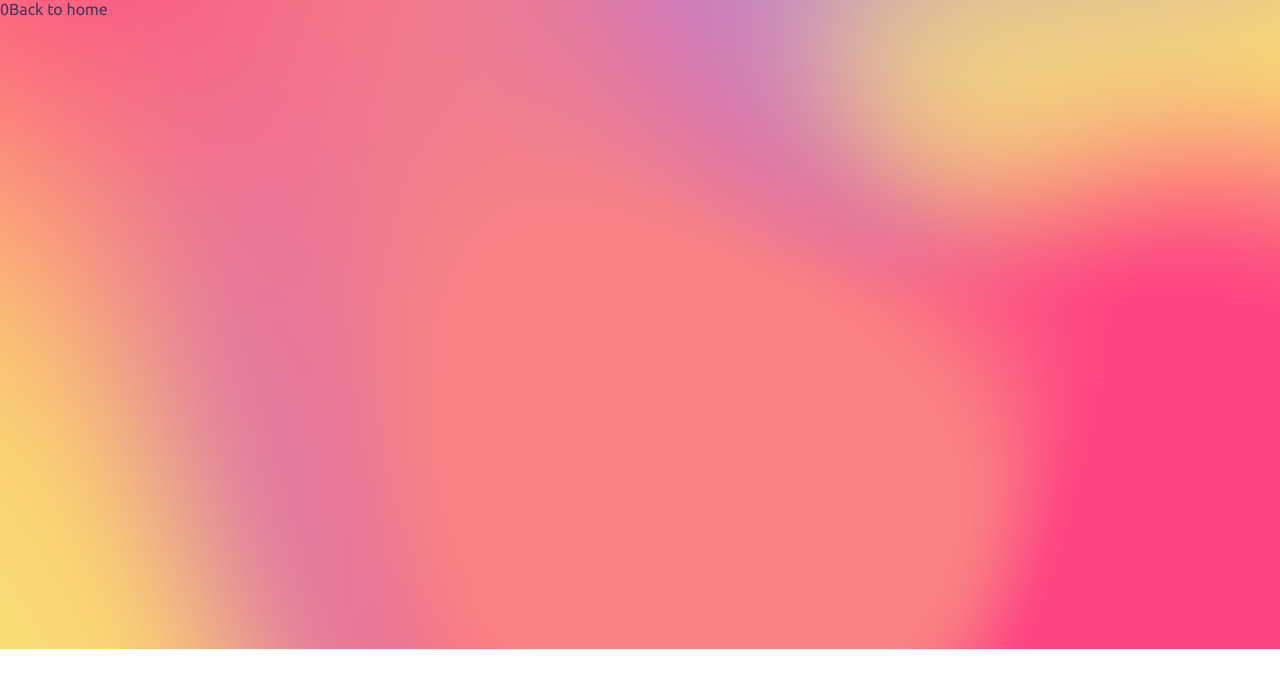
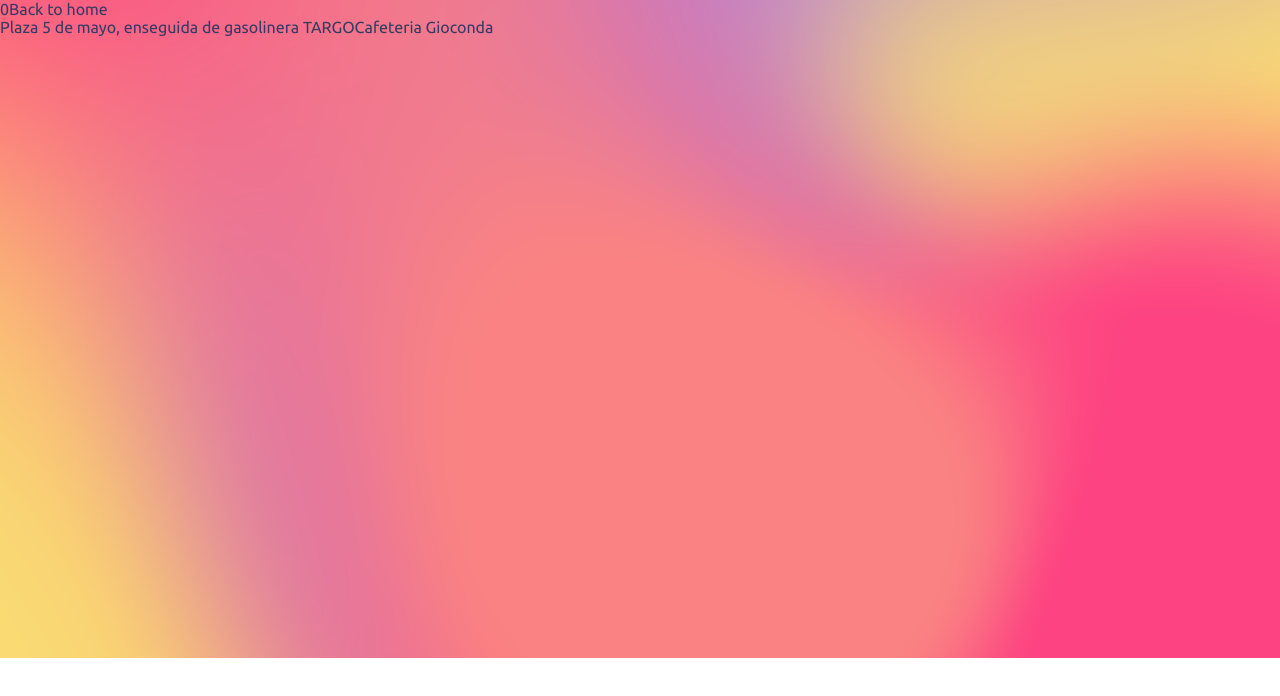
Before and after one commit to DaatKruby/coffee-stores-near, a Next.js app: page /coffee-store/0 in a window 1280 px wide. Shown: the top 696 px of the page. Built offline with nearby package versions, Linux system fonts and the light colour scheme.

Commit message:
added coffe store toe harcoded list

```diff
--- a/data/coffee-stores.json
+++ b/data/coffee-stores.json
@@ -4,12 +4,20 @@
       "name": "Cafeteria Gioconda",
       "imgUrl": "https://images.unsplash.com/photo-1504753793650-d4a2b783c15e?ixid=MnwxMjA3fDB8MHxwaG90by1wYWdlfHx8fGVufDB8fHx8&ixlib=rb-1.2.1&auto=format&fit=crop&w=2000&q=80",
       "websiteUrl": "https://www.strangelovecoffee.ca/",
-      "address": "983 Queen St E, Toronto, ON M4M 1K2",
-      "neighbourhood": "at King and Spadina"
+      "address": "Plaza 5 de mayo, enseguida de gasolinera TARGO",
+      "neighbourhood": "Centro, plaza 5 de mayo"
     },
     {
       "id": 1,
       "name": "Caffenio",
+      "imgUrl": "https://images.unsplash.com/photo-1498804103079-a6351b050096?ixid=MnwxMjA3fDB8MHxwaG90by1wYWdlfHx8fGVufDB8fHx8&ixlib=rb-1.2.1&auto=format&fit=crop&w=2468&q=80",
+      "websiteUrl": "https://www.darkhorseespresso.com/",
+      "address": "401 Richmond St W",
+      "neighbourhood": "Richmond and Spadina"
+    },
+    {
+      "id": 2,
+      "name": "Coffee Vita",
       "imgUrl": "https://images.unsplash.com/photo-1498804103079-a6351b050096?ixid=MnwxMjA3fDB8MHxwaG90by1wYWdlfHx8fGVufDB8fHx8&ixlib=rb-1.2.1&auto=format&fit=crop&w=2468&q=80",
       "websiteUrl": "https://www.darkhorseespresso.com/",
       "address": "401 Richmond St W",
--- a/pages/coffee-store/[id].js
+++ b/pages/coffee-store/[id].js
@@ -1,10 +1,36 @@
 import { useRouter } from "next/router"
 import Link from "next/link";
 
-export default function CoffeeStore() {
+import coffeStoresData from '../../data/coffee-stores.json';
+
+export function getStaticProps(staticProps) {
+    const params = staticProps.params;
+
+    return {
+        props: {
+            coffeeStore: coffeStoresData.find(coffeeStore => {
+                return coffeeStore.id.toString() === params.id;
+            })
+        }
+    }
+}
+
+export function getStaticPaths() {
+    return {
+        paths: [
+            { params: { id: '0' } },
+            { params: { id: '1' } },
+        ],
+        fallback: true,
+    }
+}
+
+export default function CoffeeStore(props) {
 
     const router = useRouter();
     const id = router.query.id;
+
+    if (router.isFallback) { return <div>Loading...</div> }
 
     return (
         <div>{id}
@@ -13,6 +39,10 @@ export default function CoffeeStore() {
                     Back to home
                 </a>
             </Link>
+            <p>
+                {props.coffeeStore.address}
+                {props.coffeeStore.name}
+            </p>
         </div>
     )
 }
--- a/pages/index.js
+++ b/pages/index.js
@@ -8,15 +8,13 @@ import Card from '../components/card'
 
 import coffeeStoresData from '../data/coffee-stores.json';
 
-export async function getStaticProps(context) {
+export async function getStaticProps() {
   return {
     props: { coffeeStores: coffeeStoresData },
   }
 }
 
 export default function Home(props) {
-  console.log(props);
-
   const handleOnBannerBtnClick = () => {
     console.log("button clicked my chavo");
   }
```
